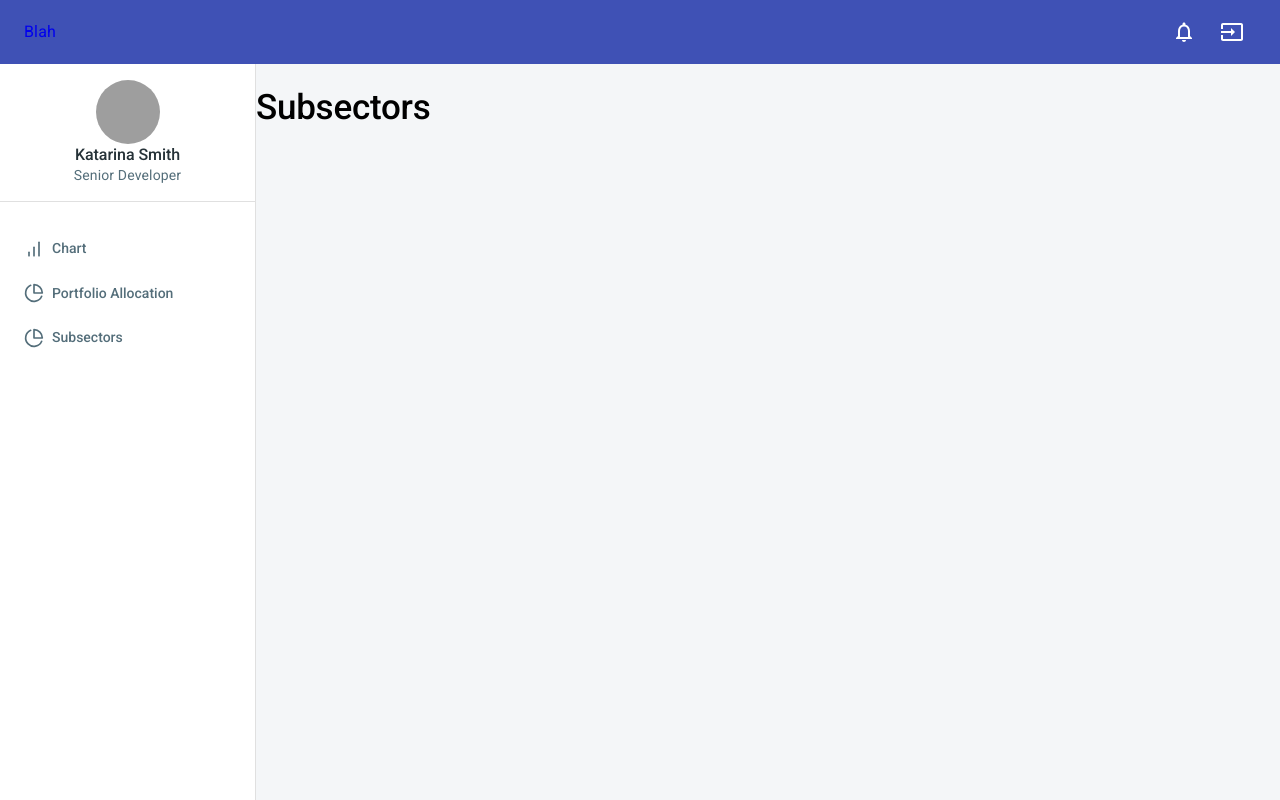
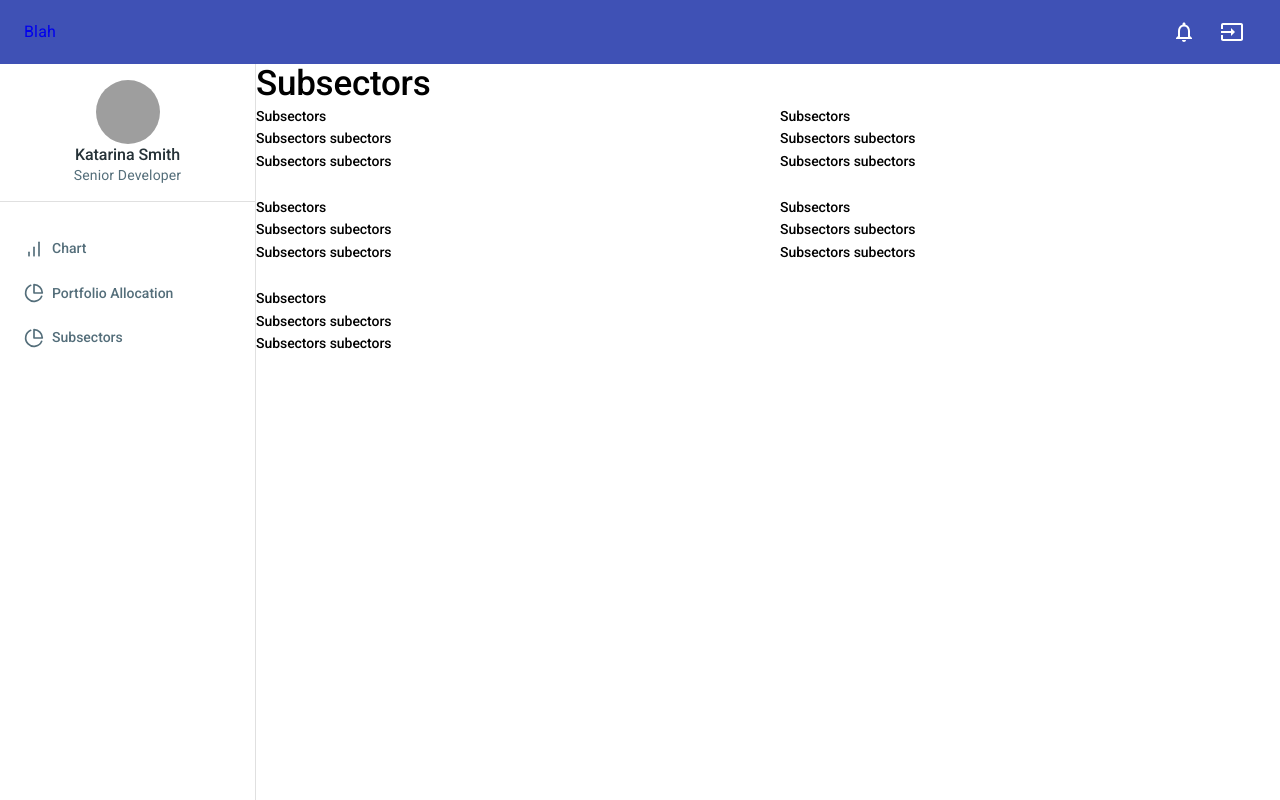
Before and after one commit to tejas-kothari/UBS_FE, a React (Create React App) app: page /subsectors in a window 1280 px wide. Built offline with nearby package versions, Linux system fonts and the light colour scheme; grey boxes are pictures that could not be loaded.

Commit message:
simple grids added

```diff
--- a/src/views/SubsectorView/index.tsx
+++ b/src/views/SubsectorView/index.tsx
@@ -1,9 +1,16 @@
-import { makeStyles } from '@material-ui/core';
+import { makeStyles, createStyles, Theme } from '@material-ui/core';
 import React from 'react';
 import Page from '../../components/Page';
 import Typography from '@material-ui/core/Typography';
 import 'fontsource-roboto';
+import Grid, { GridSpacing } from '@material-ui/core/Grid';
+import FormLabel from '@material-ui/core/FormLabel';
+import FormControlLabel from '@material-ui/core/FormControlLabel';
+import RadioGroup from '@material-ui/core/RadioGroup';
+import Radio from '@material-ui/core/Radio';
+import Paper from '@material-ui/core/Paper';
 
+/*
 const useStyles = makeStyles((theme) => ({
   root: {
     backgroundColor: theme.palette.background.default,
@@ -12,6 +19,62 @@ const useStyles = makeStyles((theme) => ({
     paddingTop: theme.spacing(3)
   }
 }));
+*/
+
+const useStyles = makeStyles((theme: Theme) =>
+  createStyles({
+    root: {
+      flexGrow: 1,
+    },
+    paper: {
+      padding: theme.spacing(2),
+      textAlign: 'center',
+      color: theme.palette.text.secondary,
+    },
+  }),
+);
+
+function FullWidthGrid() {
+  const classes = useStyles();
+
+  return (
+    <div className={classes.root}>
+      <Grid container spacing={3}>
+
+        <Grid item xs={12} sm={6}>
+          <Typography variant="h6" >Subsectors</Typography>
+          <Typography variant="h6" >Subsectors   subectors</Typography>
+          <Typography variant="h6" >Subsectors   subectors</Typography>
+        </Grid>
+
+        <Grid item xs={12} sm={6}>
+          <Typography variant="h6" >Subsectors</Typography>
+          <Typography variant="h6" >Subsectors   subectors</Typography>
+          <Typography variant="h6" >Subsectors   subectors</Typography>
+        </Grid>
+
+        <Grid item xs={12} sm={6}>
+          <Typography variant="h6" >Subsectors</Typography>
+          <Typography variant="h6" >Subsectors   subectors</Typography>
+          <Typography variant="h6" >Subsectors   subectors</Typography>
+        </Grid>
+
+        <Grid item xs={12} sm={6}>
+          <Typography variant="h6" >Subsectors</Typography>
+          <Typography variant="h6" >Subsectors   subectors</Typography>
+          <Typography variant="h6" >Subsectors   subectors</Typography>
+        </Grid>
+
+        <Grid item xs={12} sm={6}>
+          <Typography variant="h6" >Subsectors</Typography>
+          <Typography variant="h6" >Subsectors   subectors</Typography>
+          <Typography variant="h6" >Subsectors   subectors</Typography>
+        </Grid>
+
+      </Grid>
+    </div>
+  );
+}
 
 function SubsectorView() {
   const classes = useStyles();
@@ -19,12 +82,20 @@ function SubsectorView() {
   return (
     <Page title="Subsectors" className={classes.root}>
 
-      <Typography variant="h1" >
-      Subsectors
+          <Typography variant="h1" >
+            Subsectors
       </Typography>
+          {/*<Grid
+        container
+        direction="row"
+        justify="flex-start"
+        alignItems="flex-start"
+      />*/}
+          <FullWidthGrid />
 
 
-    </Page>
+
+        </Page>
   );
 }
 
```
